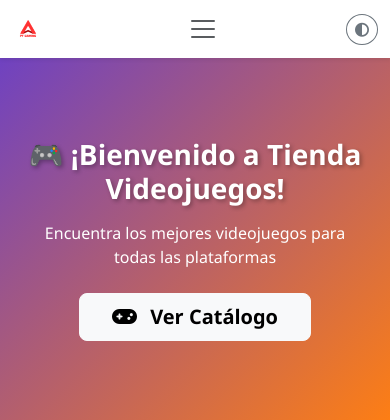
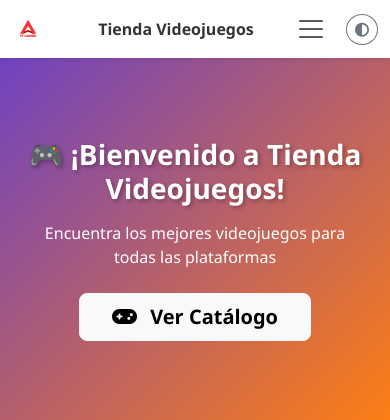
Before and after one commit to ernesg93/VIDEOJUEGOS_TIENDA, a Django app: page / in a window 390 px wide. Shown: the top 420 px of the page. Run offline with Django 5.2, Linux system fonts and the light colour scheme; grey boxes labelled with a size stand in for pictures from a placeholder-image service; some libraries are stand-ins or nearby versions.

Commit message:
fix: center navbar title on mobile and ensure footer sticks to bottom

```diff
--- a/tienda_videojuegos/static/css/style.css
+++ b/tienda_videojuegos/static/css/style.css
@@ -95,6 +95,34 @@ h1, h2, h3, h4, h5, h6 {
 .navbar.scrolled {
     background-color: rgba(255, 255, 255, 0.95) !important;
     box-shadow: 0 2px 10px rgba(0, 0, 0, 0.1);
+}
+
+/* Título centrado en móvil */
+.navbar-title-mobile {
+    font-weight: bold;
+    font-size: 1rem;
+    color: #333;
+}
+
+@media (min-width: 992px) {
+    .navbar-title-mobile {
+        display: none !important;
+    }
+}
+
+/* Asegurar footer al fondo */
+body {
+    display: flex;
+    flex-direction: column;
+    min-height: 100vh;
+}
+
+main {
+    flex: 1;
+}
+
+footer {
+    margin-top: auto;
 }
 
 /* ========================================
--- a/tienda_videojuegos/templates/base.html
+++ b/tienda_videojuegos/templates/base.html
@@ -20,11 +20,15 @@
     <!-- Navbar Responsivo -->
     <nav class="navbar navbar-expand-lg navbar-light bg-white shadow-sm sticky-top">
         <div class="container">
-            <!-- Logo -->
+
+            <!-- Logo y Título (izquierda en desktop, centrado en móvil) -->
             <a class="navbar-brand d-flex align-items-center" href="{% url 'home' %}">
                 <img src="{% static 'img/logo.png' %}" alt="Tienda Videojuegos" class="me-2">
-                <span class="d-none d-sm-inline fw-bold">Tienda Videojuegos</span>
+                <span class="fw-bold d-none d-lg-inline">Tienda Videojuegos</span>
             </a>
+
+            <!-- Título solo visible en móvil (centrado) -->
+            <span class="navbar-title-mobile d-lg-none fw-bold text-center flex-grow-1">Tienda Videojuegos</span>
 
             <!-- Botón Hamburguesa (móvil) -->
             <button class="navbar-toggler border-0" type="button" data-bs-toggle="collapse" data-bs-target="#navbarNav" aria-controls="navbarNav" aria-expanded="false" aria-label="Toggle navigation">
```
Also changed, not shown: tienda_videojuegos/home/templates/home/contacto.html (line endings or trailing spaces), tienda_videojuegos/home/templates/home/index.html (line endings or trailing spaces), tienda_videojuegos/static/js/script.js (line endings or trailing spaces).
